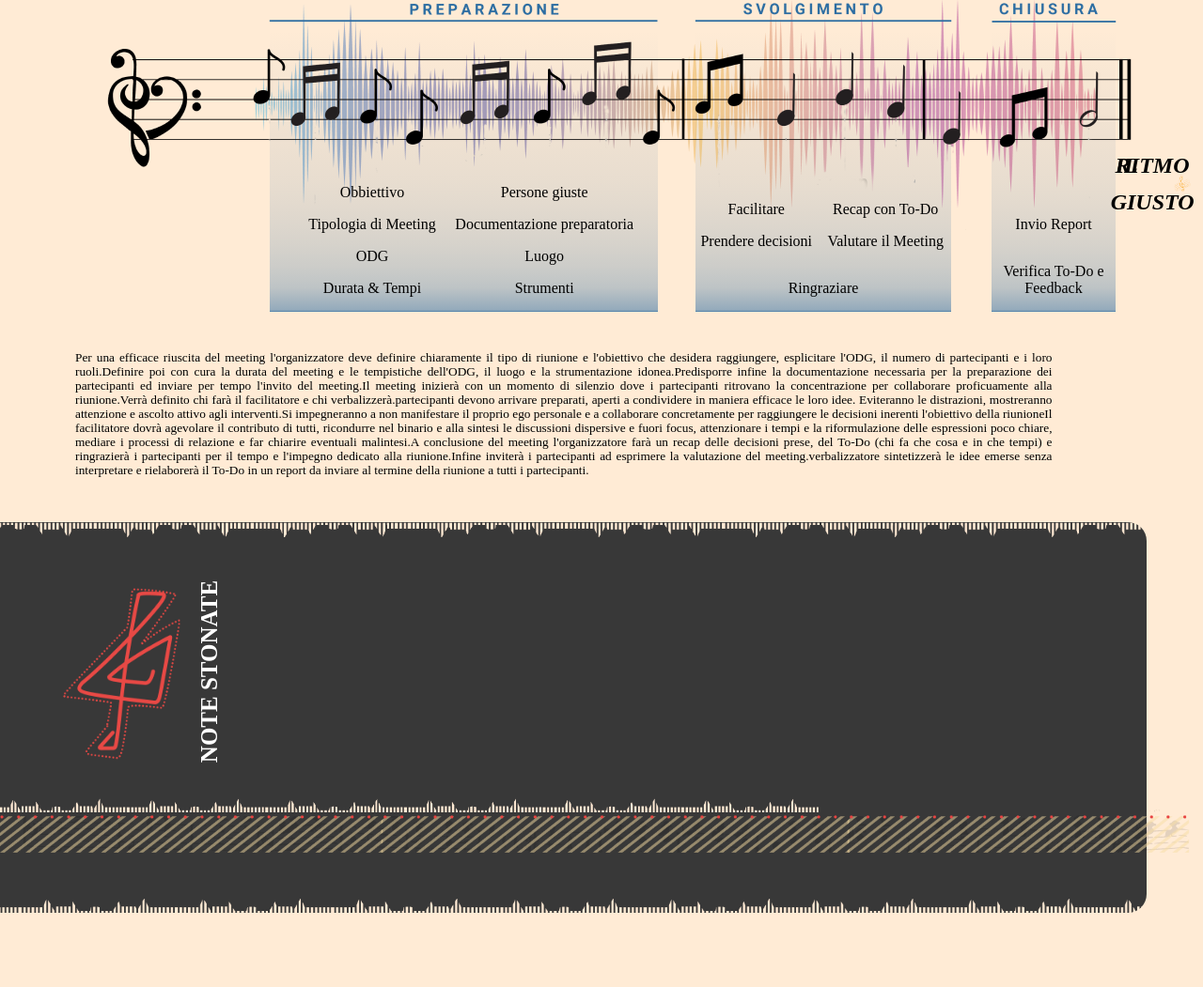
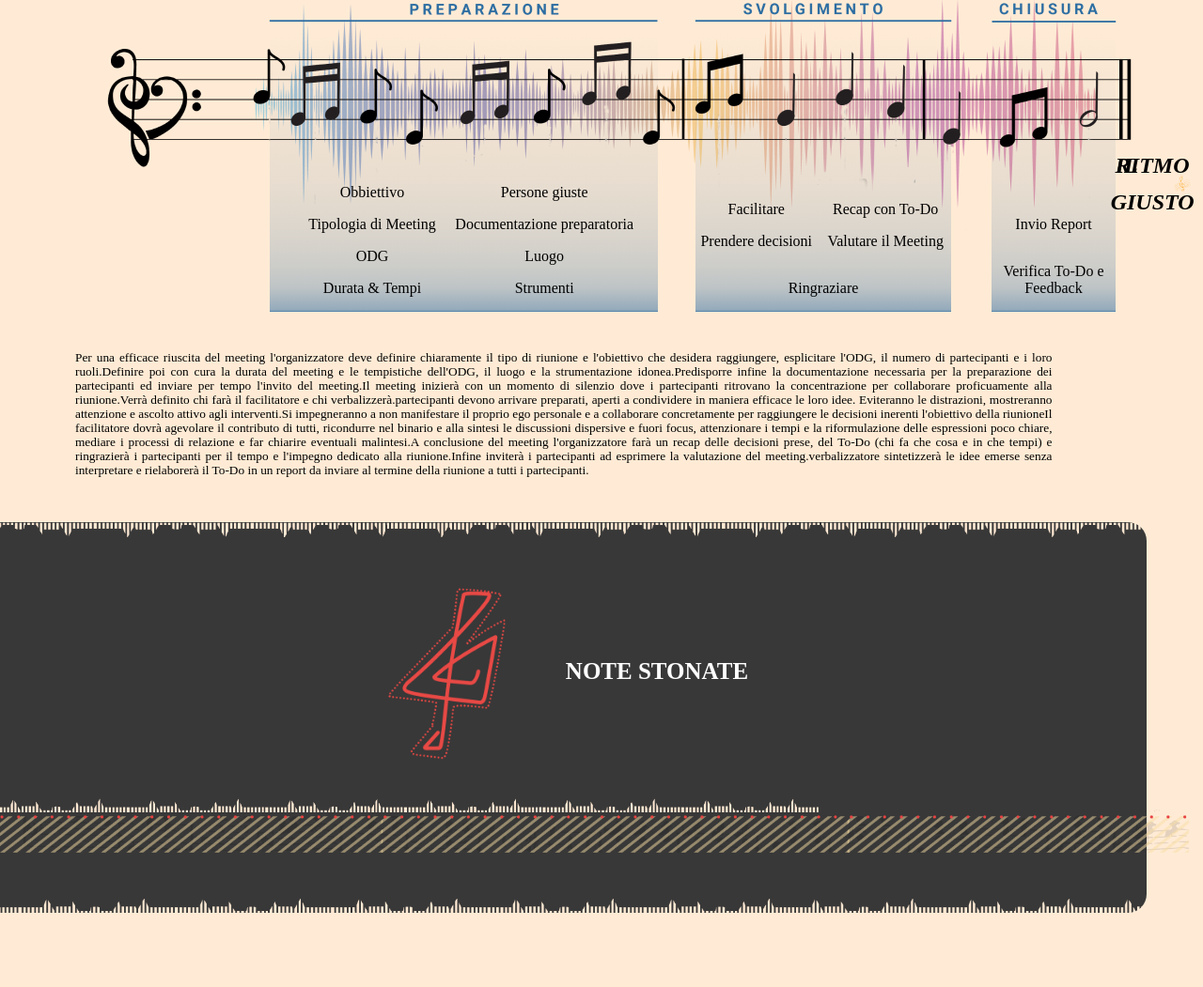
Before and after one commit to RobiChiri/Cambia-la-Musica-in-CGN, a plain HTML site: page index.html in a window 1280 px wide. Shown: the part 149-1200 px from the top of the page at 94% size. Drawn offline with nearby package versions, Linux system fonts and the light colour scheme.

Commit message:
Immagine e scritta iniziale del footer messa al centro

```diff
--- a/style.css
+++ b/style.css
@@ -441,12 +441,13 @@ footer div {
   /*background-color: chocolate;*/
   color: white;
   /*position: relative;*/
+
+  /*Proprietà per mettere in orizzontale la scritta "NOTE STONATE"
   transform: rotate(-90deg);
+  margin-left: -130px;*/
+
   width: 250px;
-
   text-align: center;
-  margin-left: -130px;
-
   font-size: 25px;
 }
 
@@ -457,6 +458,10 @@ footer div {
   flex-wrap: nowrap;
   justify-content: center;
   align-items: center;
+
+  /*Posizionamento iniziale della scritta con l'immagine al centro*/
+  position: relative;
+  left: 30%;
 
   width: 300px;
   height: 310px;
```
